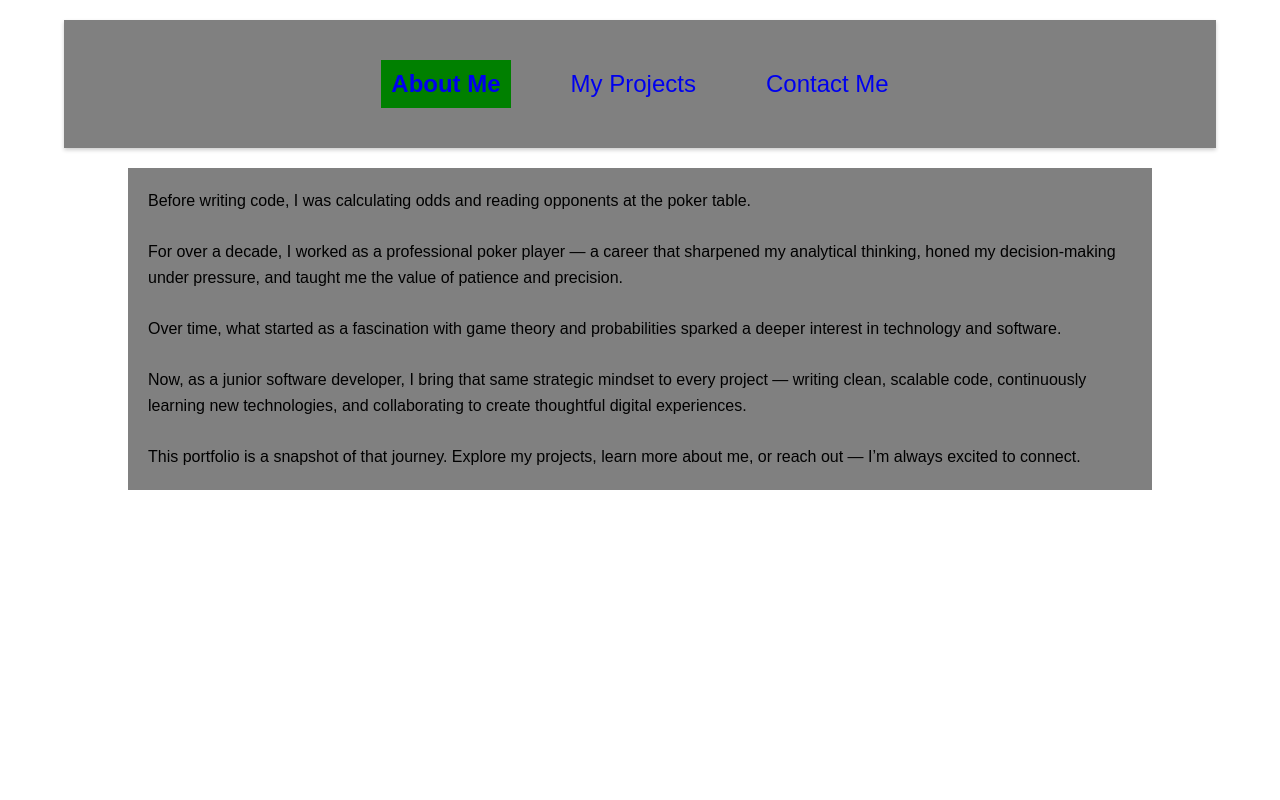
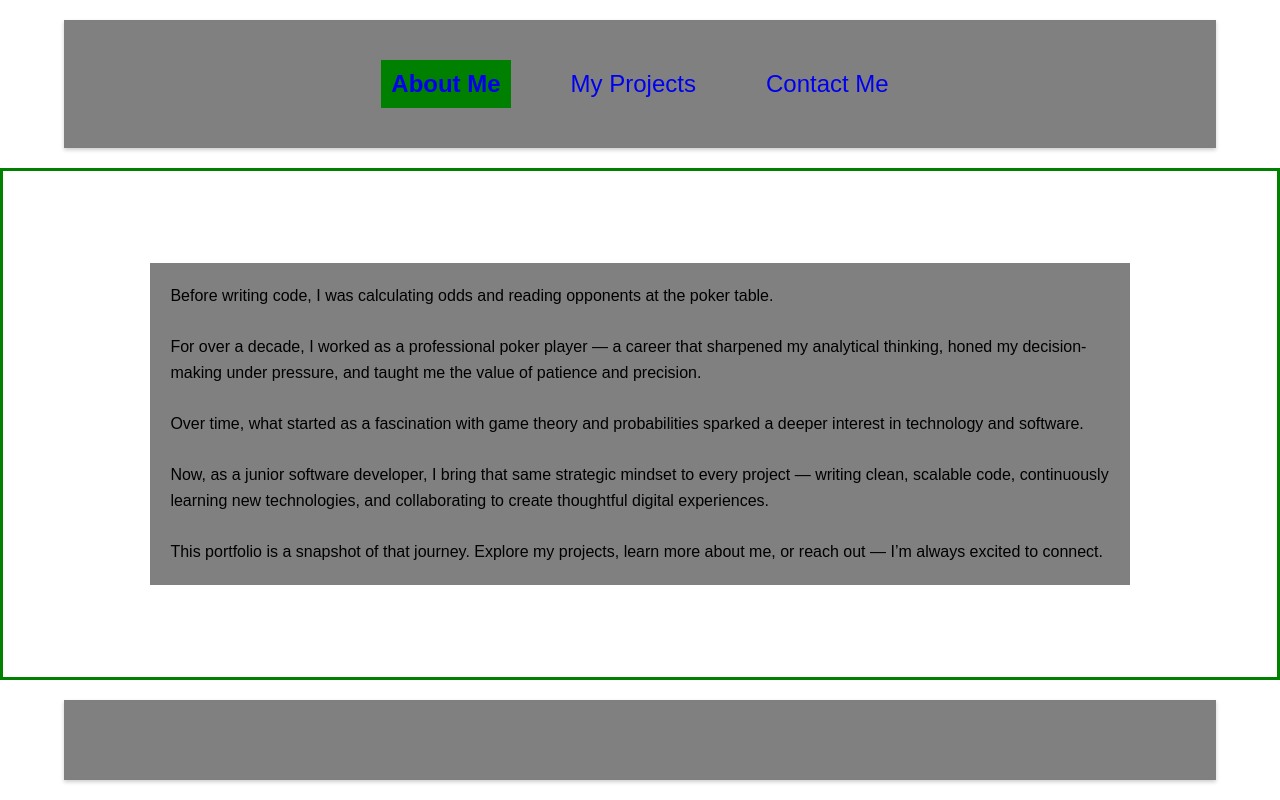
Before and after one commit to markamcfadden/myportfolio, a React (Vite) app: page /aboutme in a window 1280 px wide. Built offline with nearby package versions, Linux system fonts and the light colour scheme.

Commit message:
page layout design

```diff
--- a/src/pages/AboutMePage.jsx
+++ b/src/pages/AboutMePage.jsx
@@ -1,12 +1,16 @@
 import styled from "styled-components";
 import Navbar from "../components/Navbar";
+import Footer from "../components/Footer";
 import Biography from "../components/Biography";
 
 function AboutMePage() {
   return (
     <PageContainer>
       <Navbar />
-      <Biography />
+      <AboutMeContainer>
+        <Biography />
+      </AboutMeContainer>
+      <Footer />
     </PageContainer>
   );
 }
@@ -20,3 +24,14 @@ const PageContainer = styled.div`
   min-height: 100vh;
   background-color: white;
 `;
+
+const AboutMeContainer = styled.div`
+  flex-grow: 1;
+  display: flex;
+  align-items: center;
+  justify-content: center;
+  padding: 25px;
+  width: 100%;
+  max-width: 1500px;
+  border: 3px solid green;
+`;
```
